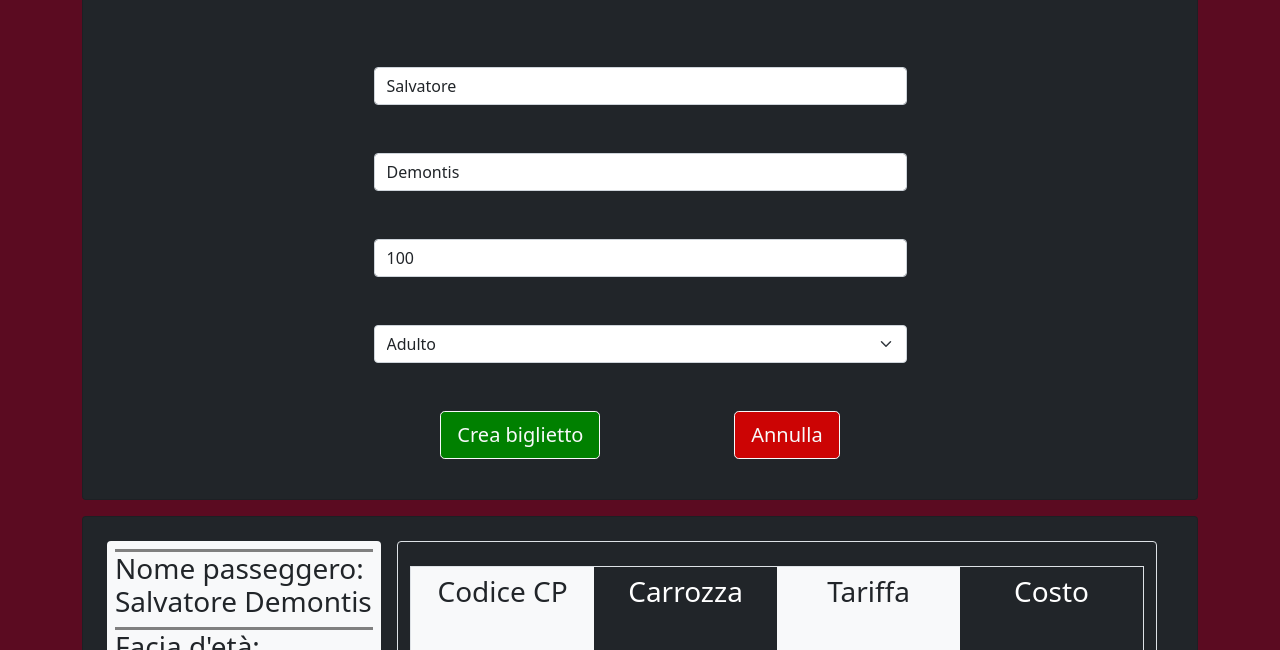
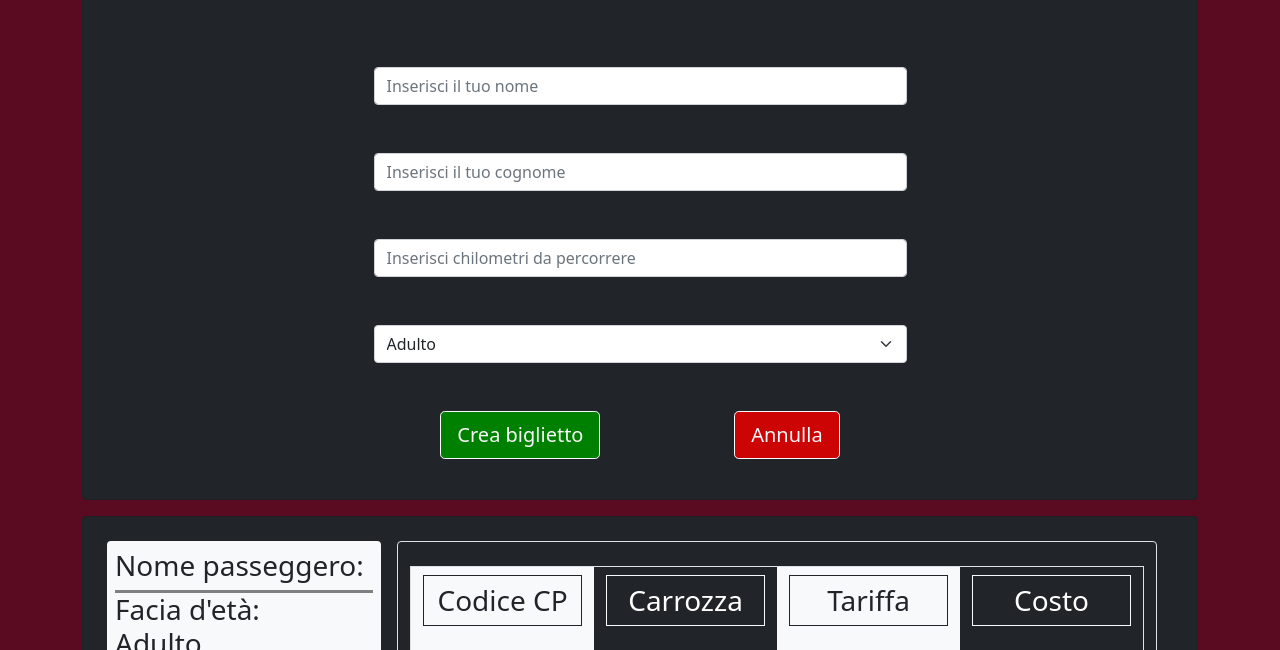
Before and after one commit to tarex7/js-biglietto-treno-form, a plain HTML site: page index.html in a window 1280 px wide. Both pictures are taken after a click on the element "Crea biglietto". Shown: the part 120-770 px from the top of the page. Drawn offline with nearby package versions, Linux system fonts and the light colour scheme.

Commit message:
css fixes

```diff
--- a/index.html
+++ b/index.html
@@ -31,7 +31,6 @@
                   class="form-control my-5"
                   id="firstName"
                   placeholder="Inserisci il tuo nome"
-                  value="Salvatore"
                 />
                 <!-- Last name -->
                 <input
@@ -39,7 +38,6 @@
                   class="form-control my-5"
                   id="lastName"
                   placeholder="Inserisci il tuo cognome"
-                  value="Demontis"
 
                 />
                 <!-- Trip length -->
@@ -48,7 +46,6 @@
                   class="form-control my-5"
                   id="kms"
                   placeholder="Inserisci chilometri da percorrere"
-                  value="100"
                 />
                 <!-- User age -->
                 <!-- PROVA -->
@@ -78,7 +75,6 @@
           <div class="card bg-dark text-white my-2">
             <div id="ticketUI" class="d-flex ticket d-none p-4">
               <div class="passenger-info bg-light text-dark p-2 rounded">
-                <div class="divider"></div>
 
                 <h3>
                   Nome passeggero: <br />
@@ -99,20 +95,20 @@
               <div class="ticket-info text-center border mx-3 w-75 p-4 rounded">
                 <div class="row h-100 border">
                     <div class="col py-2 bg-light text-dark">
-                        <h3 class="mb-5">Codice CP</h3>
-                        <h3>07040</h3>
+                        <h3 class="mb-5 border border-dark p-2">Codice CP</h3>
+                        <h3 id="cpCode">07040</h3>
                       </div>
                   <div class="col py-2">
-                    <h3 class="mb-5">Carrozza</h3>
+                    <h3 class="mb-5 border border-light p-2">Carrozza</h3>
                     <h3>Numero 5</h3>
                   </div>
 
                   <div class="col py-2 bg-light text-dark">
-                    <h3 class="mb-5">Tariffa</h3>
+                    <h3 class="mb-5 border border-dark p-2">Tariffa</h3>
                     <h3><span id="discount">Standard</span></h3>
                   </div>
                   <div class="col py-2">
-                    <h3 class="mb-5">Costo</h3>
+                    <h3 class="mb-5 border border-light p-2">Costo</h3>
                     <h3><span id="ticketPrice"></span></h3>
                   </div>
                 </div>
--- a/script.js
+++ b/script.js
@@ -10,8 +10,7 @@ const kmsUI = document.getElementById("kmsUI");
 const ticketPriceUI = document.getElementById("ticketPrice");
 const discountUI = document.getElementById("discount");
 const ticketUI = document.getElementById("ticketUI");
-
-//Event listener
+const cpCodeUI = document.getElementById("cpCode");
 
 //Nome passeggero
 const firstName = document.getElementById("firstName");
@@ -19,6 +18,8 @@ const firstName = document.getElementById("firstName");
 const lastName = document.getElementById("lastName");
 //Km da percorrere
 const kms = document.getElementById("kms");
+
+//Event listener
 
 ticketBtn.addEventListener("click", function () {
   //Calcolo prezzo
@@ -32,6 +33,9 @@ ticketBtn.addEventListener("click", function () {
   let priceUnder18 = ticketPrice - discount20;
   let priceOver65 = ticketPrice - discount40;
 
+  //Cp Generator
+  const rndCP = Math.floor(Math.random() * 99999);
+
   //Età passeggero
 
   let passengerAge;
@@ -42,7 +46,7 @@ ticketBtn.addEventListener("click", function () {
   passengerAge = document.getElementById("passengerAge");
   selectedIndex = passengerAge.selectedIndex;
   selectedOption = passengerAge.options[selectedIndex];
-  selectedOptionText = selectedOption.text;
+  const selectedOptionText = selectedOption.text;
 
   //mostra in UI
   ticketPriceUI.innerText = ticketPrice;
@@ -50,29 +54,30 @@ ticketBtn.addEventListener("click", function () {
   passengerAgeUI.innerText = selectedOptionText;
   kmsUI.innerText = kms.value + " Km";
   ticketPriceUI.innerText = ticketPrice + " €";
+  cpCodeUI.innerText = rndCP;
 
   //Logica sconto
+  //Under 18
   if (selectedIndex === 0) {
     ticketPriceUI.innerText = priceUnder18.toFixed(2) + " €";
     discountUI.innerText = "Sconto 20% per under 18";
-    discountUI.style.color = 'red'
-
+    discountUI.style.color = "red";
+    //Over 65
   } else if (selectedIndex === 2) {
     ticketPriceUI.innerText = priceOver65.toFixed(2) + " €";
     discountUI.innerText = "Sconto 40% per over 65";
-    discountUI.style.color = 'red'
-
+    discountUI.style.color = "red";
   }
-
+  //Mostra biblietto
   ticketUI.classList.remove("d-none");
 });
 
 //Cancel Btn
 cancelBtn.addEventListener("click", function () {
-    //Reset values
+  //Reset valori
   firstName.value = "";
   lastName.value = "";
   kms.value = "";
-  //Hide ticketUI
+  //Nascondi ticketUI
   ticketUI.classList.add("d-none");
 });
```
